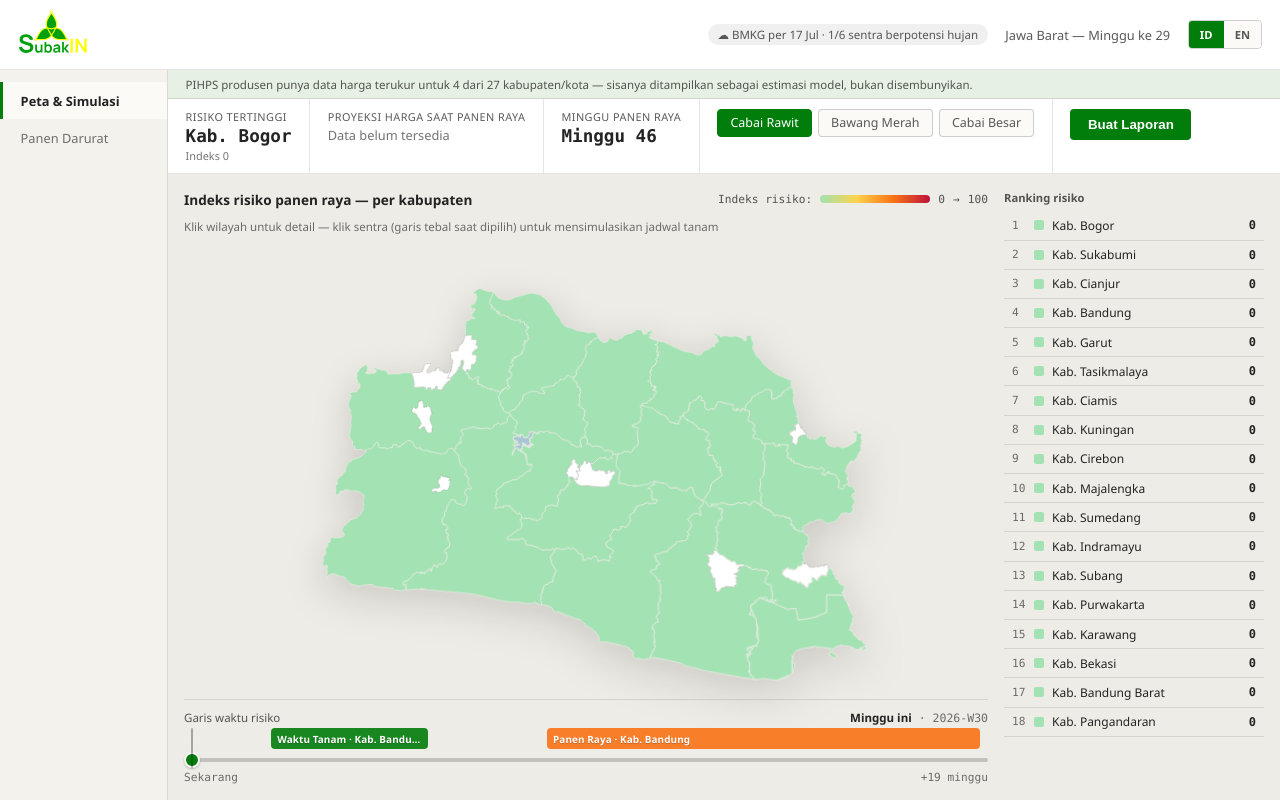
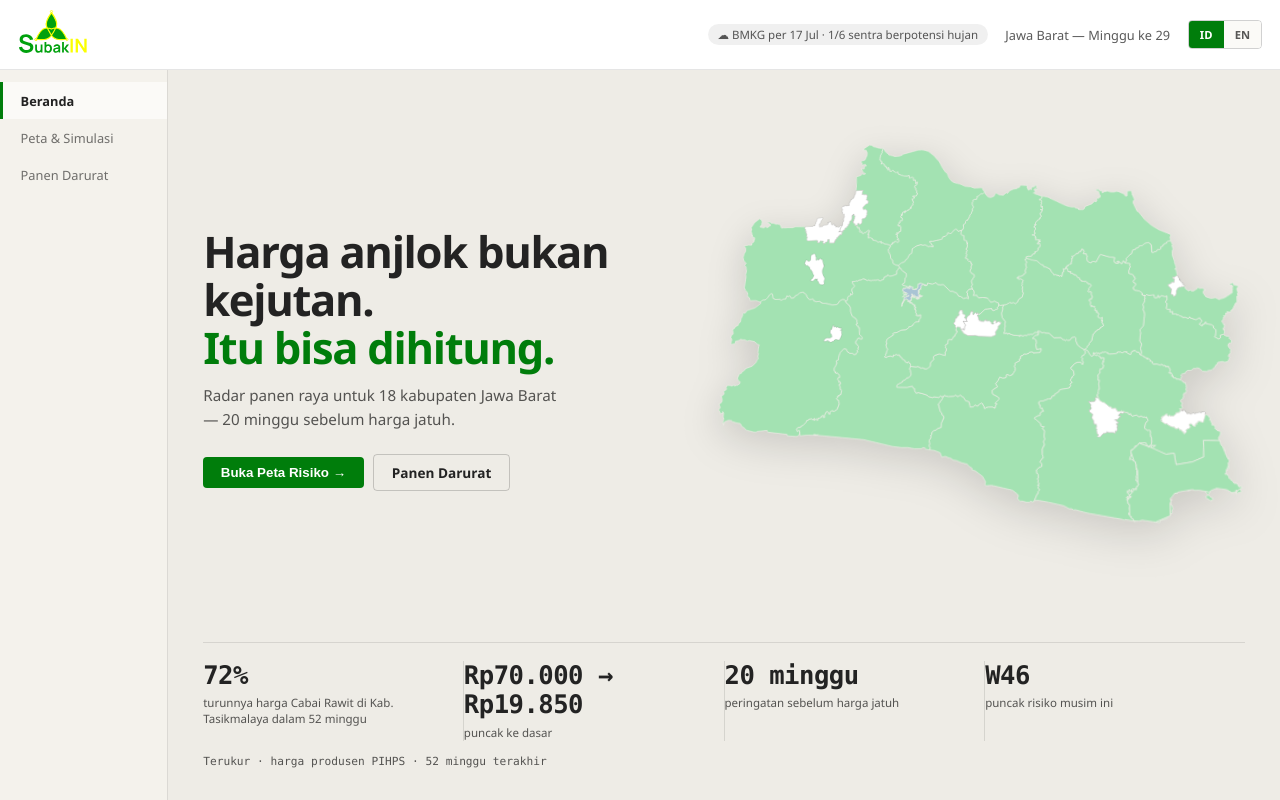
Before and after one commit to izerhaf7/subak-in, a React (Vite) app in the folder web/: page / in a window 1280 px wide. Built offline with nearby package versions, Linux system fonts and the light colour scheme.

Commit message:
feat: add Beranda landing screen as the app entry point

```diff
--- a/web/src/App.jsx
+++ b/web/src/App.jsx
@@ -1,11 +1,13 @@
 import { useEffect, useState } from "react";
 import PetaSimulasi from "./screens/PetaSimulasi.jsx";
 import PanenDarurat from "./screens/PanenDarurat.jsx";
+import Beranda from "./screens/Beranda.jsx";
 import { loadMeta, loadWeather } from "./lib/loadData.js";
 import { LangContext, useT } from "./lib/i18n.jsx";
 import "./styles/tokens.css";
 
 const NAV_ITEMS = [
+  { id: "beranda", labelKey: "nav_beranda" },
   { id: "peta_simulasi", labelKey: "nav_peta_simulasi" },
   { id: "panen_darurat", labelKey: "nav_darurat" },
 ];
@@ -15,7 +17,7 @@ function AppShell() {
   const [meta, setMeta] = useState(null);
   const [weather, setWeather] = useState(null);
   const [error, setError] = useState(null);
-  const [screen, setScreen] = useState("peta_simulasi");
+  const [screen, setScreen] = useState("beranda");
 
   useEffect(() => {
     loadMeta().then(setMeta).catch((e) => setError(e.message));
@@ -67,6 +69,7 @@ function AppShell() {
         </nav>
         {error && <p className="app-error">{t("load_error", { msg: error })}</p>}
         {!error && !meta && <p className="app-loading">{t("loading")}</p>}
+        {!error && meta && screen === "beranda" && <Beranda meta={meta} onMasuk={setScreen} />}
         {!error && meta && screen === "peta_simulasi" && <PetaSimulasi meta={meta} />}
         {!error && meta && screen === "panen_darurat" && <PanenDarurat />}
       </div>
--- /dev/null
+++ b/web/src/screens/Beranda.jsx
@@ -0,0 +1,89 @@
+import { useEffect, useState } from "react";
+import PetaHidup from "../components/PetaHidup.jsx";
+import AngkaMasalah from "../components/AngkaMasalah.jsx";
+import { loadGeo, loadMap, loadKabupaten } from "../lib/loadData.js";
+import { sorotanHarga, mingguPuncakRisiko } from "../lib/sorotan.js";
+import { KOTA_IDS } from "../lib/wilayah.js";
+import { useT } from "../lib/i18n.jsx";
+
+const KOMODITAS_ID = "cabai_rawit";
+
+export default function Beranda({ meta, onMasuk }) {
+  const { t } = useT();
+  const [geo, setGeo] = useState(null);
+  const [mapData, setMapData] = useState(null);
+  const [sorotan, setSorotan] = useState(null);
+
+  useEffect(() => {
+    let batal = false;
+
+    // Kegagalan bagian mana pun tidak boleh memblokir halaman depan — pola
+    // yang sama dengan loadWeather() di App.jsx. Lebih baik hero tanpa peta
+    // daripada pintu yang macet.
+    loadGeo().then((g) => { if (!batal) setGeo(g); }).catch(() => { });
+
+    loadMap(KOMODITAS_ID)
+      .then(async (m) => {
+        if (batal) return;
+        setMapData(m);
+
+        const measured = m.kabupaten.filter((k) => k.status_data === "measured");
+        const files = await Promise.all(
+          measured.map((k) => loadKabupaten(k.id, KOMODITAS_ID).catch(() => null))
+        );
+        if (batal) return;
+        setSorotan(sorotanHarga(m, files.filter(Boolean)));
+      })
+      .catch(() => { });
+
+    return () => { batal = true; };
+  }, []);
+
+  const jumlahKabupaten = mapData
+    ? mapData.kabupaten.filter((k) => !KOTA_IDS.has(k.id)).length
+    : null;
+  const horizonMinggu = meta?.label_minggu?.length ?? 0;
+  const puncak = mapData ? mingguPuncakRisiko(mapData) : null;
+  const komoditasNama =
+    meta?.komoditas?.find((k) => k.id === KOMODITAS_ID)?.nama ?? KOMODITAS_ID;
+
+  return (
+    <div className="beranda">
+      <div className="beranda__hero">
+        <div className="beranda__copy">
+          <h1 className="beranda__headline">
+            {t("beranda_headline_1")}
+            <br />
+            <em className="beranda__headline-aksen">{t("beranda_headline_2")}</em>
+          </h1>
+
+          {jumlahKabupaten != null && (
+            <p className="beranda__sub">
+              {t("beranda_sub", { kab: jumlahKabupaten, minggu: horizonMinggu })}
+            </p>
+          )}
+
+          <div className="beranda__cta">
+            <button type="button" className="btn-primary" onClick={() => onMasuk("peta_simulasi")}>
+              {t("beranda_cta_utama")}
+            </button>
+            <button type="button" className="beranda__btn-kedua" onClick={() => onMasuk("panen_darurat")}>
+              {t("beranda_cta_kedua")}
+            </button>
+          </div>
+        </div>
+
+        <div className="beranda__peta">
+          <PetaHidup geo={geo} mapData={mapData} />
+        </div>
+      </div>
+
+      <AngkaMasalah
+        sorotan={sorotan}
+        horizonMinggu={horizonMinggu}
+        mingguPuncak={puncak?.minggu ?? null}
+        komoditasNama={komoditasNama}
+      />
+    </div>
+  );
+}
--- a/web/src/styles/tokens.css
+++ b/web/src/styles/tokens.css
@@ -1197,3 +1197,100 @@ body {
     margin-bottom: 0.9rem;
   }
 }
+
+/* Beranda — halaman depan */
+.beranda {
+  flex: 1;
+  min-width: 0;
+  overflow-y: auto;
+  padding: 2rem 2.2rem;
+  display: flex;
+  flex-direction: column;
+}
+
+.beranda__hero {
+  display: flex;
+  gap: 2.2rem;
+  align-items: center;
+  flex: 1;
+  min-height: 0;
+  margin-bottom: 1.6rem;
+}
+
+.beranda__copy {
+  flex: 1 1 46%;
+  min-width: 0;
+}
+
+.beranda__headline {
+  font-size: clamp(1.8rem, 3.4vw, 2.9rem);
+  line-height: 1.1;
+  letter-spacing: -0.03em;
+  font-weight: 800;
+  margin: 0 0 0.8rem;
+}
+
+.beranda__headline-aksen {
+  font-style: normal;
+  color: var(--aksen);
+}
+
+.beranda__sub {
+  font-size: 0.95rem;
+  line-height: 1.55;
+  color: var(--ink-secondary);
+  margin: 0 0 1.4rem;
+  max-width: 42ch;
+}
+
+.beranda__cta {
+  display: flex;
+  gap: 0.6rem;
+  align-items: center;
+  flex-wrap: wrap;
+}
+
+.beranda__btn-kedua {
+  background: none;
+  border: 1px solid var(--border-strong);
+  border-radius: 4px;
+  padding: 0.5rem 1.1rem;
+  font-family: var(--font-ui);
+  font-size: 0.85rem;
+  font-weight: 600;
+  color: var(--ink-primary);
+  cursor: pointer;
+}
+
+.beranda__btn-kedua:hover {
+  background: color-mix(in srgb, var(--aksen) 8%, transparent);
+}
+
+.beranda__peta {
+  flex: 1 1 54%;
+  min-width: 0;
+  align-self: stretch;
+  display: flex;
+  align-items: center;
+}
+
+.peta-hidup {
+  width: 100%;
+  height: 100%;
+  min-height: 260px;
+}
+
+@media (max-width: 900px) {
+  .beranda {
+    padding: 1.4rem 1.1rem;
+  }
+
+  .beranda__hero {
+    flex-direction: column;
+    align-items: stretch;
+  }
+
+  .beranda__peta {
+    min-height: 280px;
+  }
+}
```
Also changed, not shown: 1 other file (tests, documents, lock files or other folders).
